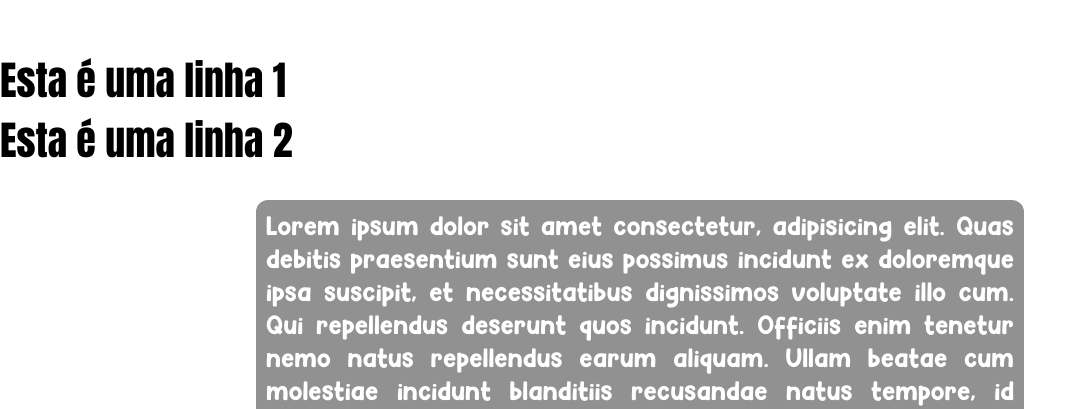
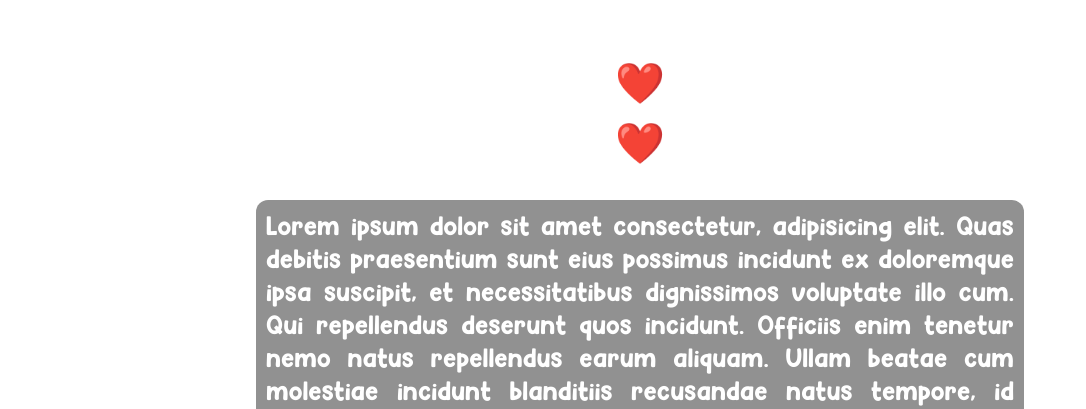
Before and after one commit to Felipeysz/Project.github.io, a PHP site: page / in a window 1280 px wide. Shown: the part 150-559 px from the top of the page, without its empty margins (0-1086 px from the left). Run offline with PHP 8.4, Linux system fonts and the light colour scheme.

Commit message:
Alteracao das class

```diff
--- a/css/Estilos.css
+++ b/css/Estilos.css
@@ -161,8 +161,10 @@ span {
 .px {
   font-family: Impact;
   font-size: 40px;
+  text-align: center;
 }
 .rem {
   font-family: Impact;
   font-size: 2.5rem;
+  text-align: center;
 }
--- a/index.html
+++ b/index.html
@@ -14,9 +14,9 @@
 
 <body>
 
-  <p class="px">Esta é uma linha 1</p>
+  <p class="px">❤️</p>
 
-  <p class="rem">Esta é uma linha 2</p>
+  <p class="rem">❤️</p>
 
   <div class="box">
     <p>Lorem ipsum dolor sit amet consectetur, adipisicing elit. Quas debitis praesentium sunt eius possimus incidunt ex doloremque ipsa suscipit, et necessitatibus dignissimos voluptate illo cum. Qui repellendus deserunt quos incidunt.
```
